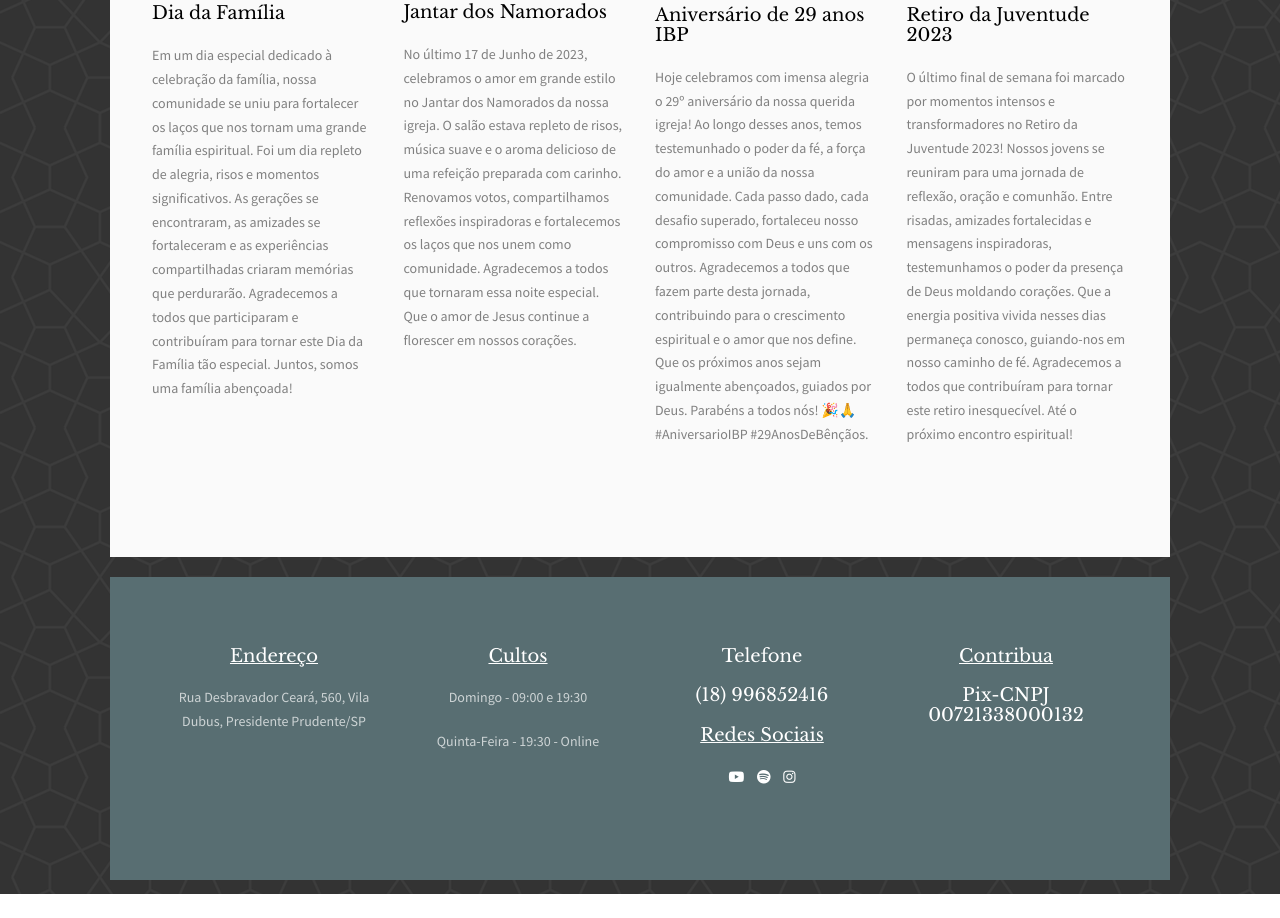
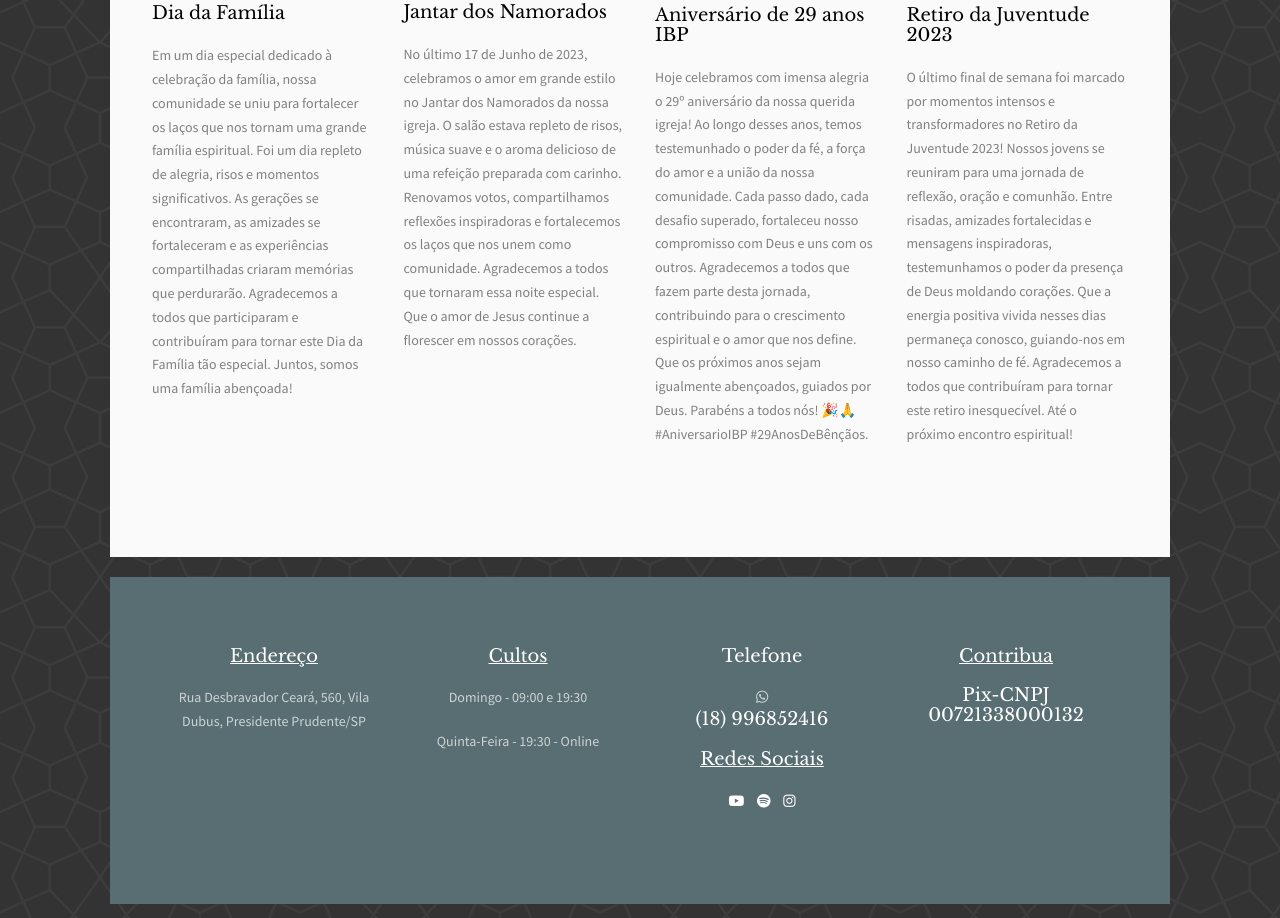
Before and after one commit to andersrodrigo8/siteibp, a plain HTML site: page index.html in a window 1280 px wide. Shown: the part 2823-3741 px from the top of the page. Before the commit the page ends 3717 px from the top, so only its background shows below. Drawn offline with nearby package versions, Linux system fonts and the light colour scheme; files whose address does not match are found by name.

Commit message:
telefone

```diff
--- a/index.html
+++ b/index.html
@@ -442,7 +442,7 @@
 				<p>Quinta-Feira - 19:30 - Online</p>
 			</div>
 			<div class="col-md-3 text-center">
-				<h3>Telefone</h3>
+				<h3>Telefone</h3><i class="fa-brands fa-whatsapp"></i>
 				<h3>(18) 996852416</h3>
 				<h3><u>Redes Sociais</u></h3>
 				<a href="https://www.youtube.com/@IgrejaBatistaPrudentina" target="_blank"><i class="fa-brands fa-youtube"></i></a>
```
